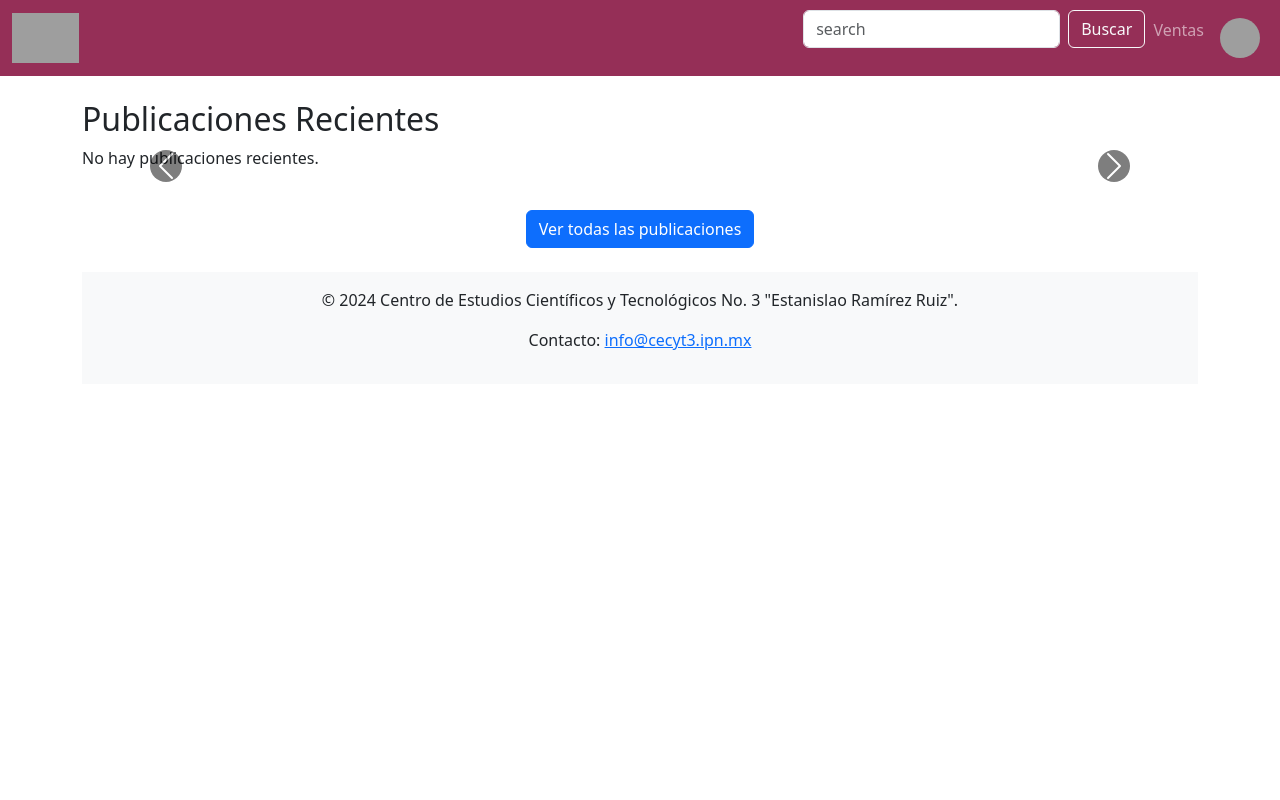
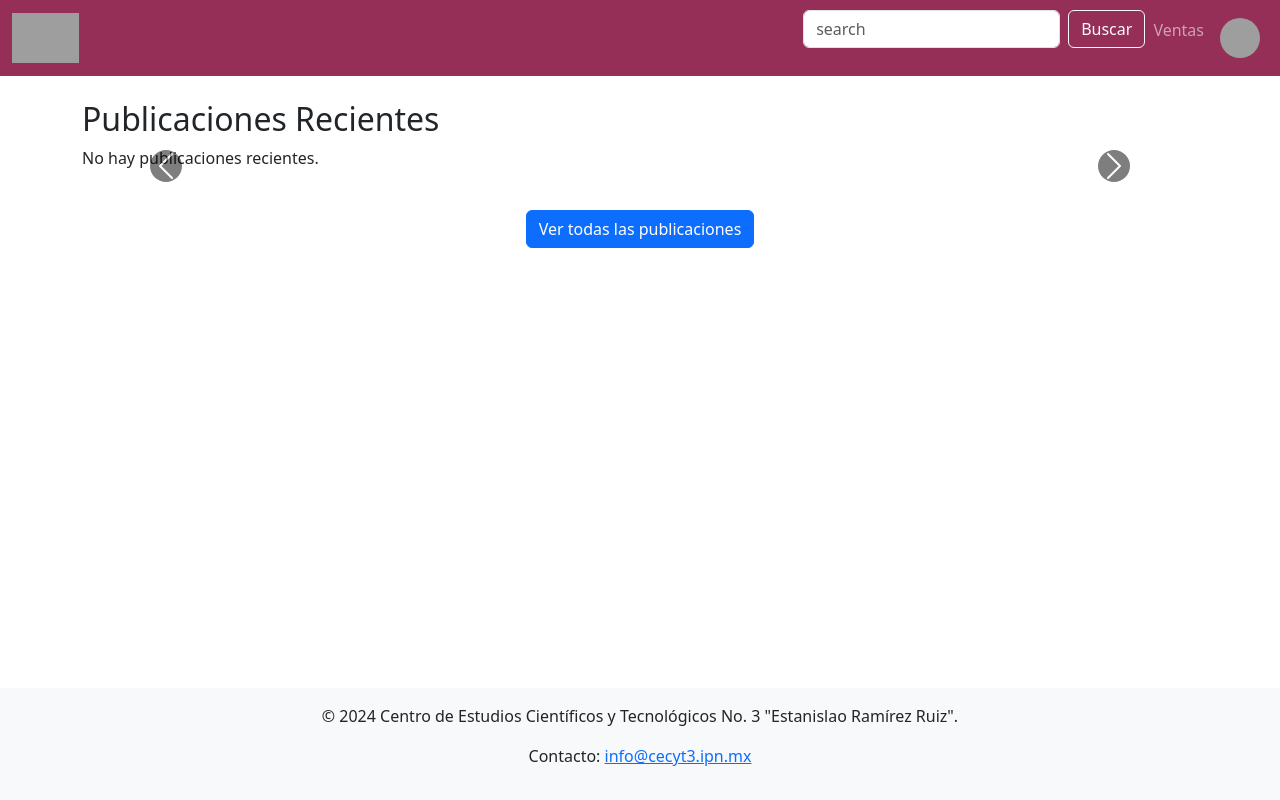
Before and after one commit to Keneth-Huerta/crack-enfocado.com, a PHP site: page /php/Principal.php in a window 1280 px wide. Run offline with PHP 8.4, Linux system fonts and the light colour scheme; data that the repository does not hold is empty; grey boxes are pictures that could not be loaded.

Commit message:
mejora el diseño de la página principal con flexbox y reestructura el footer

```diff
--- a/php/Principal.php
+++ b/php/Principal.php
@@ -7,6 +7,14 @@
     <title>CECyT 3 - Página Principal</title>
     <link href="https://cdn.jsdelivr.net/npm/bootstrap@5.3.0-alpha1/dist/css/bootstrap.min.css" rel="stylesheet">
     <style>
+        body,
+        html {
+            display: flex;
+            flex-direction: column;
+            min-height: 100vh;
+            margin: 0;
+        }
+
         .carousel-item img {
             width: 100%;
             height: 300px;
@@ -24,6 +32,14 @@
             background-color: #007bff;
             color: white;
         }
+
+        .container {
+            flex: 1;
+        }
+
+        footer {
+            margin-top: auto;
+        }
     </style>
 </head>
 
@@ -35,11 +51,7 @@
         <div id="publicacionesCarousel" class="carousel slide" data-bs-ride="carousel">
             <div class="carousel-inner">
                 <?php
-                // Iniciar sesión
-                if (session_status() == PHP_SESSION_NONE) {
-                    session_start();
-                }
-
+                session_start();
                 require_once 'conexion.php';
 
                 $stmt = $enlace->prepare("SELECT imagen, contenido, fecha_publicada FROM publicaciones ORDER BY fecha_publicada DESC LIMIT 5");
@@ -85,12 +97,12 @@
         <div class="text-center mt-4">
             <a href="publicaciones.php" class="btn btn-primary">Ver todas las publicaciones</a>
         </div>
+    </div>
 
-        <footer class="container-fluid bg-light mt-4 py-3 text-center">
-            <p>&copy; 2024 Centro de Estudios Científicos y Tecnológicos No. 3 "Estanislao Ramírez Ruiz".</p>
-            <p>Contacto: <a href="mailto:info@cecyt3.ipn.mx">info@cecyt3.ipn.mx</a></p>
-        </footer>
-    </div>
+    <footer class="container-fluid bg-light py-3 text-center">
+        <p>&copy; 2024 Centro de Estudios Científicos y Tecnológicos No. 3 "Estanislao Ramírez Ruiz".</p>
+        <p>Contacto: <a href="mailto:info@cecyt3.ipn.mx">info@cecyt3.ipn.mx</a></p>
+    </footer>
 
     <script src="https://cdn.jsdelivr.net/npm/bootstrap@5.3.0-alpha1/dist/js/bootstrap.bundle.min.js"></script>
 </body>
```
